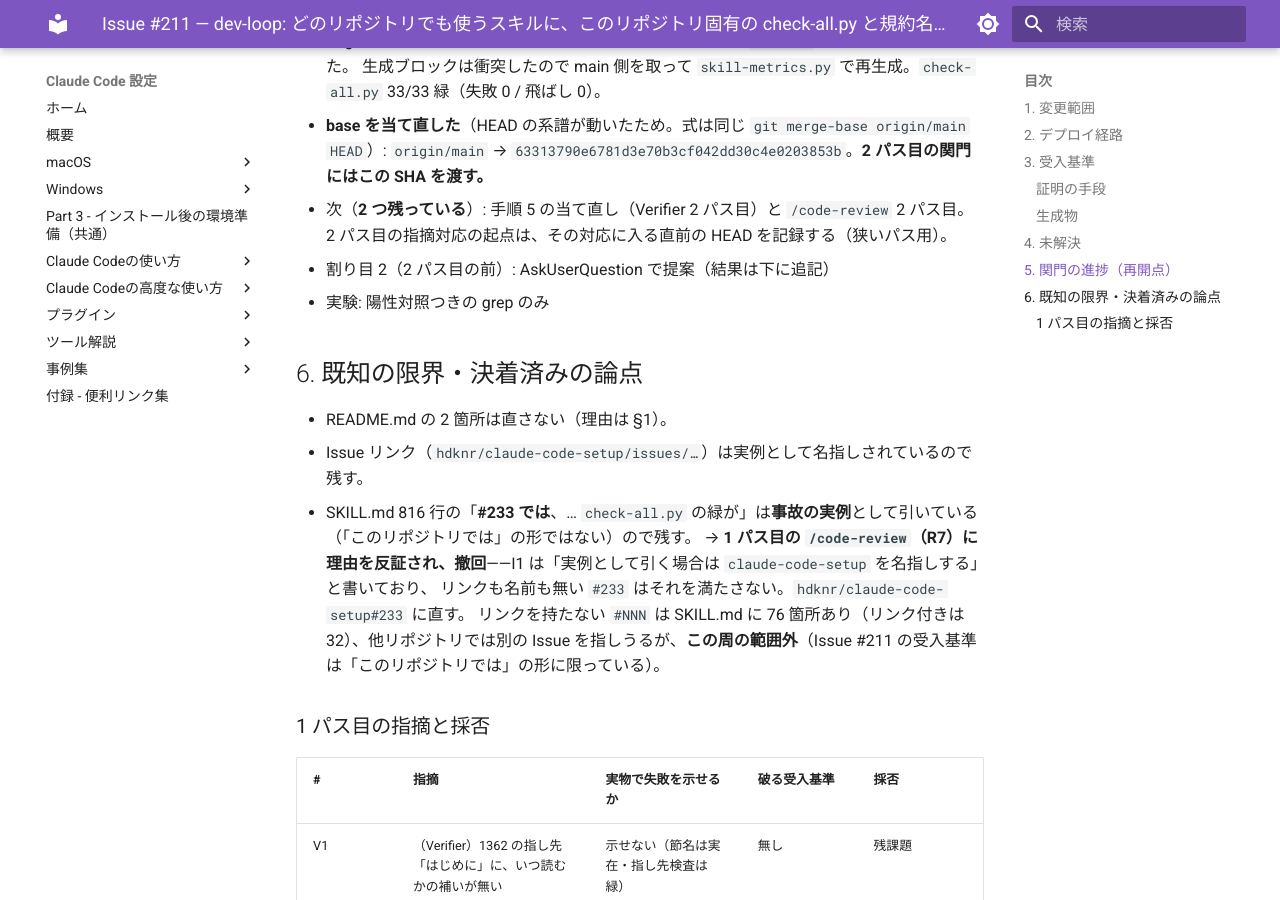
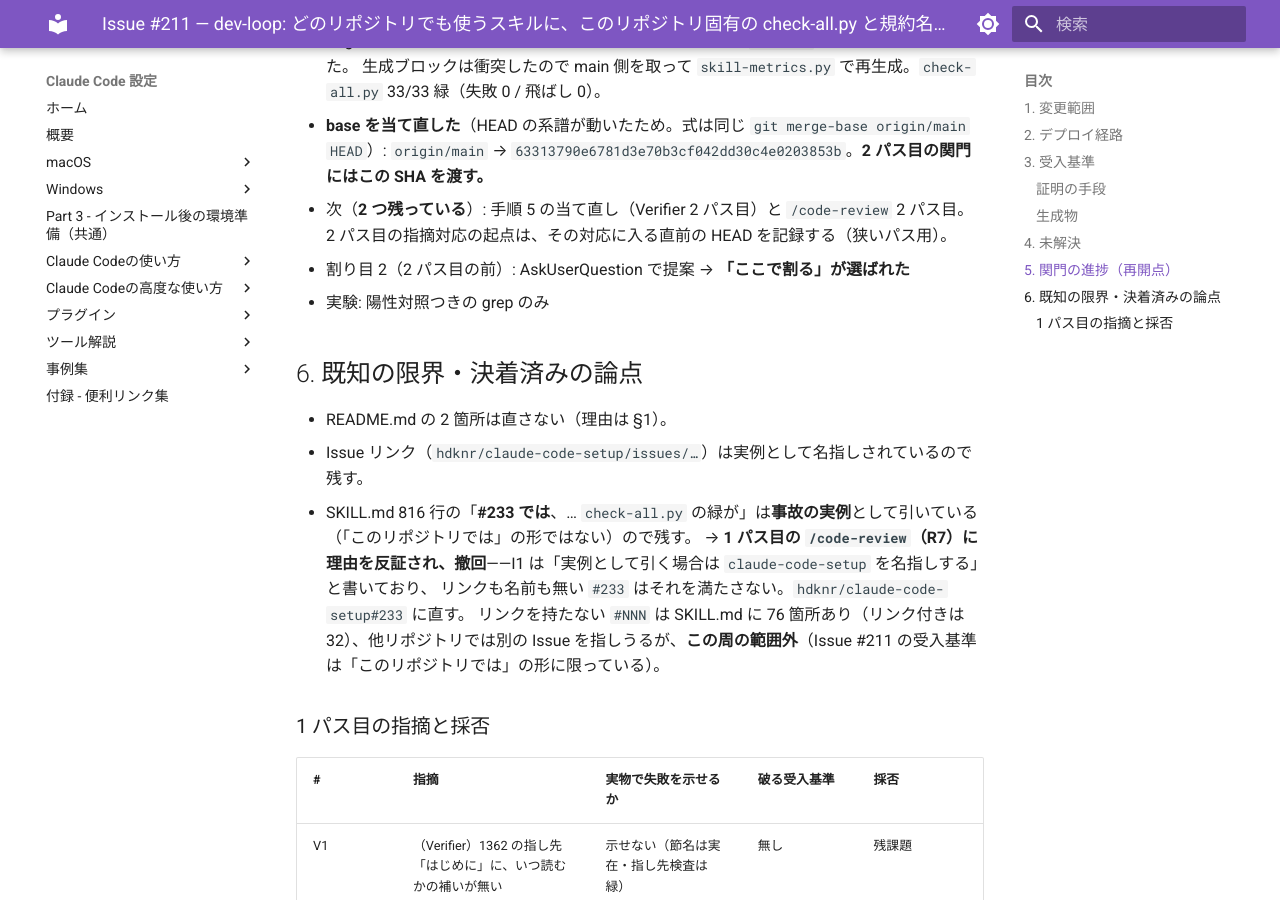
Before and after one commit to hdknr/claude-code-setup, an MkDocs documentation site: the page built from docs/plans/issue-211.md, in a window 1280 px wide and 900 px high, scrolled down 3187 px. Built offline with MkDocs 1.6.1 and Material for MkDocs 9.7.7, drawn with Linux system fonts in a browser that asks for light colours.

Commit message:
docs(plans): #211 の割り目 2 で割る
Co-Authored-By: Claude Opus 5.5 <noreply@anthropic.com>

```diff
--- a/docs/plans/issue-211.md
+++ b/docs/plans/issue-211.md
@@ -86,7 +86,7 @@ grep は「このリポジトリ／本リポジトリ／当リポジトリ／che
   `origin/main` → `63313790e6781d3e70b3cf042dd30c4e0203853b`。**2 パス目の関門にはこの SHA を渡す。**
 - 次（**2 つ残っている**）: 手順 5 の当て直し（Verifier 2 パス目）と `/code-review` 2 パス目。
   2 パス目の指摘対応の起点は、その対応に入る直前の HEAD を記録する（狭いパス用）。
-- 割り目 2（2 パス目の前）: AskUserQuestion で提案（結果は下に追記）
+- 割り目 2（2 パス目の前）: AskUserQuestion で提案 → **「ここで割る」が選ばれた**
 - 実験: 陽性対照つきの grep のみ
 
 ## 6. 既知の限界・決着済みの論点
```
